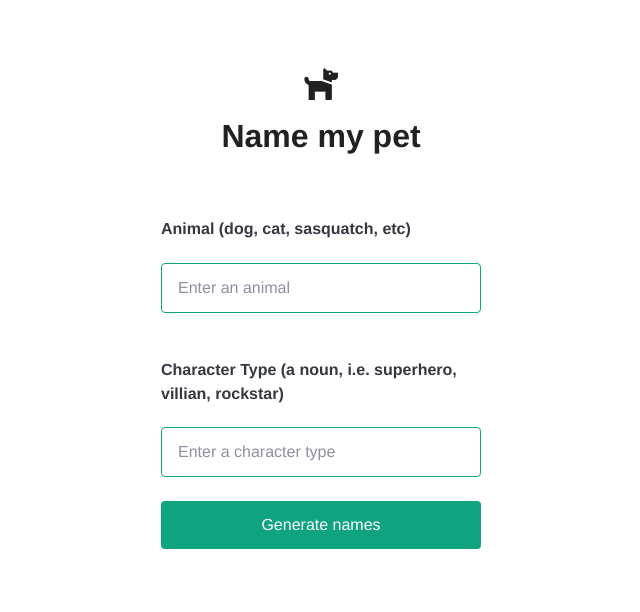
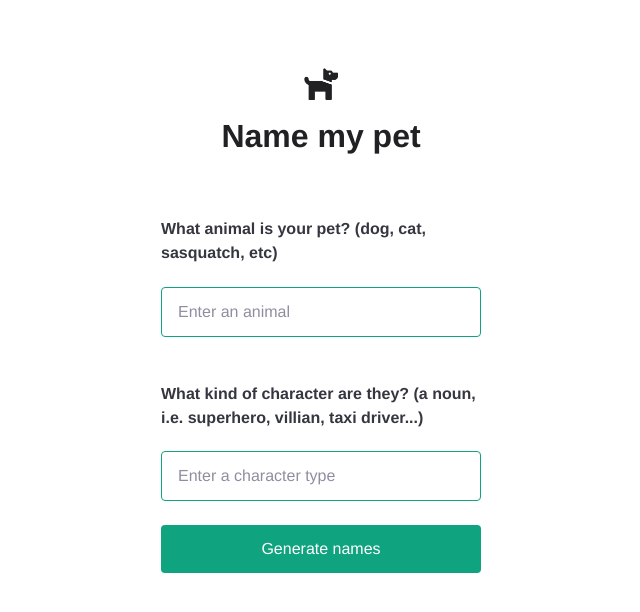
Before and after one commit to JessiVelazquez/OpenAI_Demo, a Next.js app: page / in a window 1280 px wide. Shown: the top 612 px of the page, without its empty margins (319-959 px from the left). Built offline with nearby package versions, Linux system fonts and the light colour scheme; a web font is replaced by a local one.

Commit message:
Update index.js

```diff
--- a/pages/index.js
+++ b/pages/index.js
@@ -44,7 +44,7 @@ export default function Home() {
         <img src="/dog.png" className={styles.icon} />
         <h3>Name my pet</h3>
         <form onSubmit={onSubmit}>
-          <h4>Animal (dog, cat, sasquatch, etc)</h4>
+          <h4>What animal is your pet? (dog, cat, sasquatch, etc)</h4>
         <input
             type="text"
             name="animal"
@@ -52,7 +52,7 @@ export default function Home() {
             value={animalInput}
             onChange={(e) => setAnimalInput(e.target.value)}
           />
-          <h4>Character Type (a noun, i.e. superhero, villian, rockstar)</h4>
+          <h4>What kind of character are they? (a noun, i.e. superhero, villian, taxi driver...)</h4>
           <input
             type="text"
             name="type"
```
